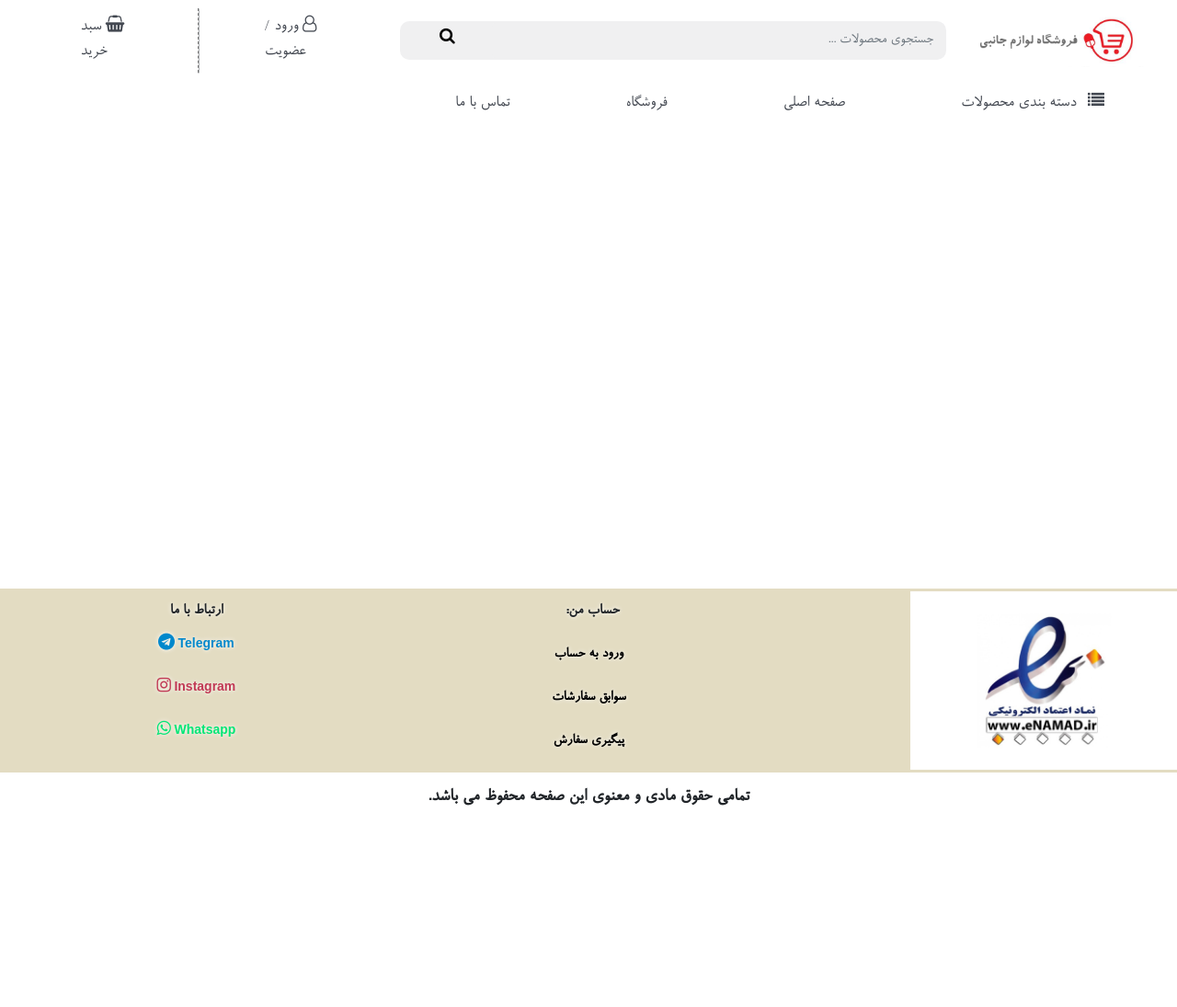
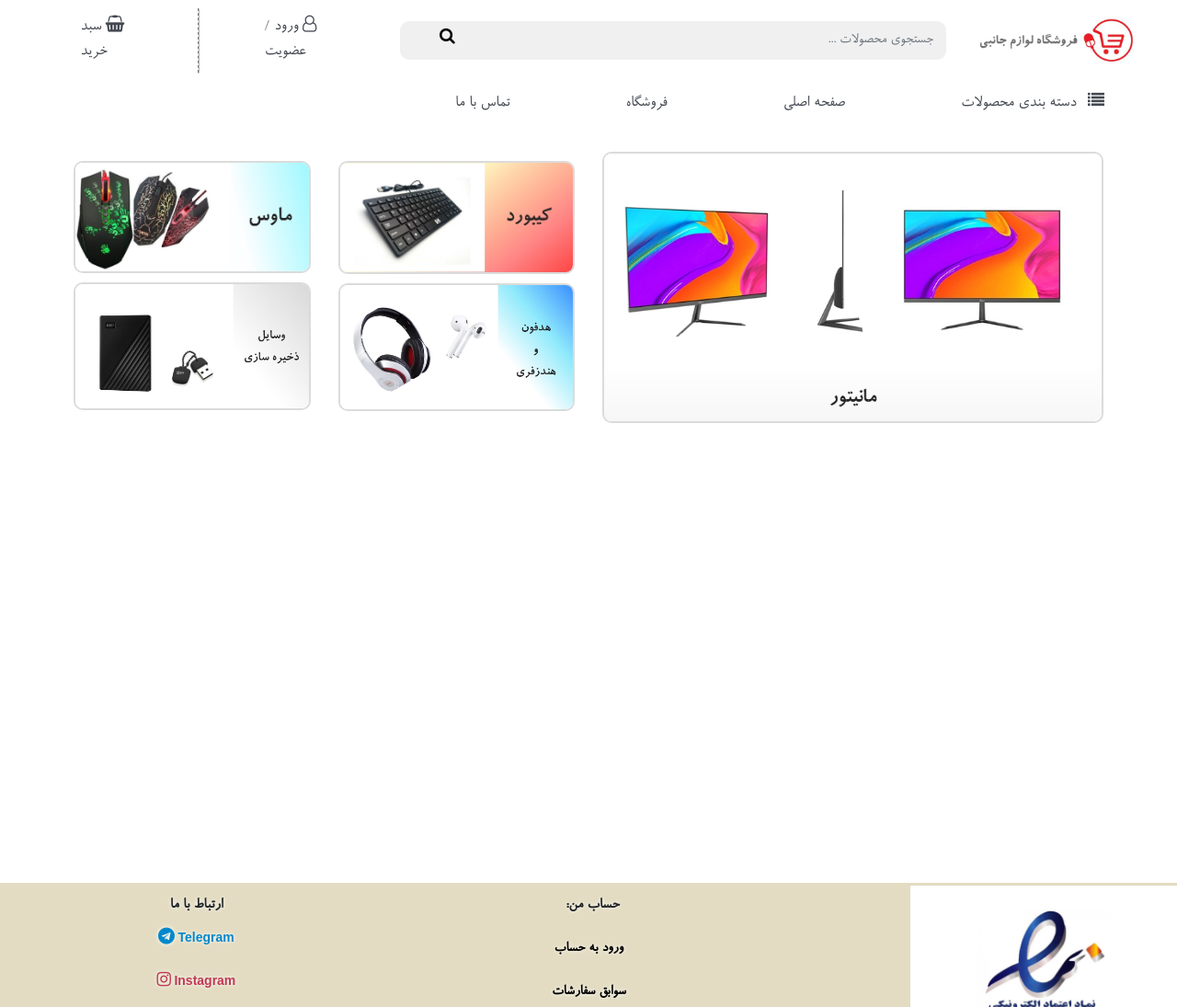
Before and after one commit to SAD-277-MAH/Shop.InternetEngineering-Client, a plain HTML site: page index.html in a window 1280 px wide. Shown: the top 1095 px of the page at 92% size. Before the commit the page ends 898 px from the top, so only its background shows below. Drawn offline with Linux system fonts and the light colour scheme.

Commit message:
Add Category Item

```diff
--- a/css/style.css
+++ b/css/style.css
@@ -18,12 +18,12 @@ nav {
 img {
   max-width: 100%;
   height: auto;
-  display: inline-block;
-  vertical-align: middle;
+  display: block;
 }
 
 a {
   text-decoration: none;
+  color: #424750;
 }
 
 li{
@@ -81,9 +81,26 @@ li{
   border-radius: 5px;
 }
 
+.span-margin{
+  margin: 5px 20px 5px 0px;
+}
+
 .li-category{
   text-align: start;
   margin: 4px 10px;
+}
+
+.items-category{
+  margin: 30px 50px 0px 50px;
+}
+
+.img-margin{
+  margin-top: 10px;
+}
+
+.img-item-category{
+  border-radius: 10px;
+  border: 2px solid #dbdbdb;
 }
 
 @font-face {
--- a/index.html
+++ b/index.html
@@ -60,10 +60,22 @@
                             <div>
                                 <ul>
                                     <li class="li-category">
-                                        دسته اول
+                                        <a href="">
+                                            <i class="fa fa-keyboard-o" aria-hidden="true"></i>
+                                            <span class="span-margin">کیبورد</span>
+                                        </a>
                                     </li>
                                     <li class="li-category">
-                                        دسته دوم
+                                        <a href="">
+                                            <i class="fa fa-headphones" aria-hidden="true"></i>
+                                            <span class="span-margin">هدفون و هندزفری</span>
+                                        </a>
+                                    </li>
+                                    <li class="li-category">
+                                        <a href="">
+                                            <i class="fa fa-hdd-o" aria-hidden="true"></i>
+                                            <span class="span-margin">وسایل ذخیره سازی</span>
+                                        </a>
                                     </li>
                                 </ul>
                             </div>
@@ -89,38 +101,76 @@
         </nav>
     </div>
 
-    <div style="height:500px;">
+    <div class="container-fluid">
+        <div class="row items-category">
+            <div class="col-lg-6 col-md-1 col-sm-1">
+                <a href=" ">
+                    <img class="img-item-category" src="./images/monitor-category.jpg" alt="مانیتور" height="325">
+                </a>
+            </div>
+            <div class="col-lg-3 col-md-1 col-sm-1">
+                <a href=" ">
+                    <img class="img-item-category img-margin" src="./images/keyboarde-category.jpg"
+                        alt="کیبورد - صفحه کلید" height="135">
+                </a>
+                <a href=" ">
+                    <img class="img-item-category img-margin" src="./images/headphone-category.jpg"
+                        alt="هدفون - هندزفری" height="135">
+                </a>
+            </div>
+            <div class="col-lg-3 col-md-1 col-sm-1">
+                <a href=" ">
+                    <img class="img-item-category img-margin" src="./images/mouse-category.jpg" alt="ماوس" height="135">
+                </a>
+                <a href=" ">
+                    <img class="img-item-category img-margin" src="./images/hard-category.jpg" alt="هارد و فلش"
+                        height="135">
+                </a>
+            </div>
+        </div>
+    </div>
+
+    <div style="height: 500px;">
 
     </div>
 
     <footer style="height: 200px;">
-        <div class="container-fluid" >
+        <div class="container-fluid">
             <div class="row" style="height: 200px;">
-                <div class="col-lg-4 col-md-1 col-sm-1" style=" text-align: right; border: #e3dcc2; border-width: 3px; padding-right: 0px; margin-top: 3px;">
-                    <img  width="290" height="2900" src="./images/logo_enmad.jpg" alt="فروشگاه لوازم جانبی">
+                <div class="col-lg-4 col-md-1 col-sm-1"
+                    style=" text-align: right; border: #e3dcc2; border-width: 3px; padding-right: 0px; margin-top: 3px;">
+                    <img width="290" height="2900" src="./images/logo_enmad.jpg" alt="فروشگاه لوازم جانبی">
                 </div>
                 <div class="col-lg-4 col-md-1" style=" text-align: center;">
                     <div class="list-group">
-                        <div class="list-group-item footer_group_item"><b style="font-size: larger; text-align: right;"> حساب من: &nbsp;</b></div>
-                        <a href="#" class="list-group-item footer_group_item" style="color: black; font-size: 16px;">ورود به حساب  </a>
-                        <a href="#" class="list-group-item footer_group_item" style="color: black; font-size: 16px; ">سوابق سفارشات </a>
-                        <a href="#" class="list-group-item footer_group_item" style="color: black; font-size: 16px; ">پیگیری سفارش </a>
+                        <div class="list-group-item footer_group_item"><b style="font-size: larger; text-align: right;">
+                                حساب من: &nbsp;</b></div>
+                        <a href="#" class="list-group-item footer_group_item"
+                            style="color: black; font-size: 16px;">ورود به حساب </a>
+                        <a href="#" class="list-group-item footer_group_item"
+                            style="color: black; font-size: 16px; ">سوابق سفارشات </a>
+                        <a href="#" class="list-group-item footer_group_item"
+                            style="color: black; font-size: 16px; ">پیگیری سفارش </a>
 
                     </div>
                 </div>
                 <div class="col-lg-4 col-md-1" style=" text-align: center;">
                     <div class="list-group">
-                        <strong  class="list-group-item footer_group_item"><b style="font-size: larger;"> ارتباط با ما</b>
-                        <a href="#" class="list-group-item footer_group_item" style="color: #0088cc;">Telegram <i class="fa fa-telegram" style="font-size: large;"></i> </a>
-                        <a href="#" class="list-group-item footer_group_item" style="color:#c13854;">Instagram <i class="fa fa-instagram" style="font-size: large;"></i> </a>
-                        <a href="#" class="list-group-item footer_group_item" style="color: #00e676;">Whatsapp <i class="fa fa-whatsapp" style="font-size: large;"></i> </a>
+                        <strong class="list-group-item footer_group_item"><b style="font-size: larger;"> ارتباط با
+                                ما</b>
+                            <a href="#" class="list-group-item footer_group_item" style="color: #0088cc;">Telegram <i
+                                    class="fa fa-telegram" style="font-size: large;"></i> </a>
+                            <a href="#" class="list-group-item footer_group_item" style="color:#c13854;">Instagram <i
+                                    class="fa fa-instagram" style="font-size: large;"></i> </a>
+                            <a href="#" class="list-group-item footer_group_item" style="color: #00e676;">Whatsapp <i
+                                    class="fa fa-whatsapp" style="font-size: large;"></i> </a>
                     </div>
                 </div>
             </div>
 
-            <div class="row" style="height: 10px" >
+            <div class="row" style="height: 10px">
                 <div class="col-12 container" style="text-align: center;  font-size: 20px; font-weight: bold; "> تمامی
-                حقوق مادی و معنوی این صفحه محفوظ می باشد.</div>
+                    حقوق مادی و معنوی این صفحه محفوظ می باشد.</div>
             </div>
         </div>
     </footer>
```
Also changed, not shown: images/hard-category.jpg (added), images/headphone-category.jpg (added), images/keyboard-category.jpg (added), images/keyboarde-category.jpg (added), images/monitor-category.jpg (added), images/mouse-category.jpg (added), js/script.js (line endings or trailing spaces).
